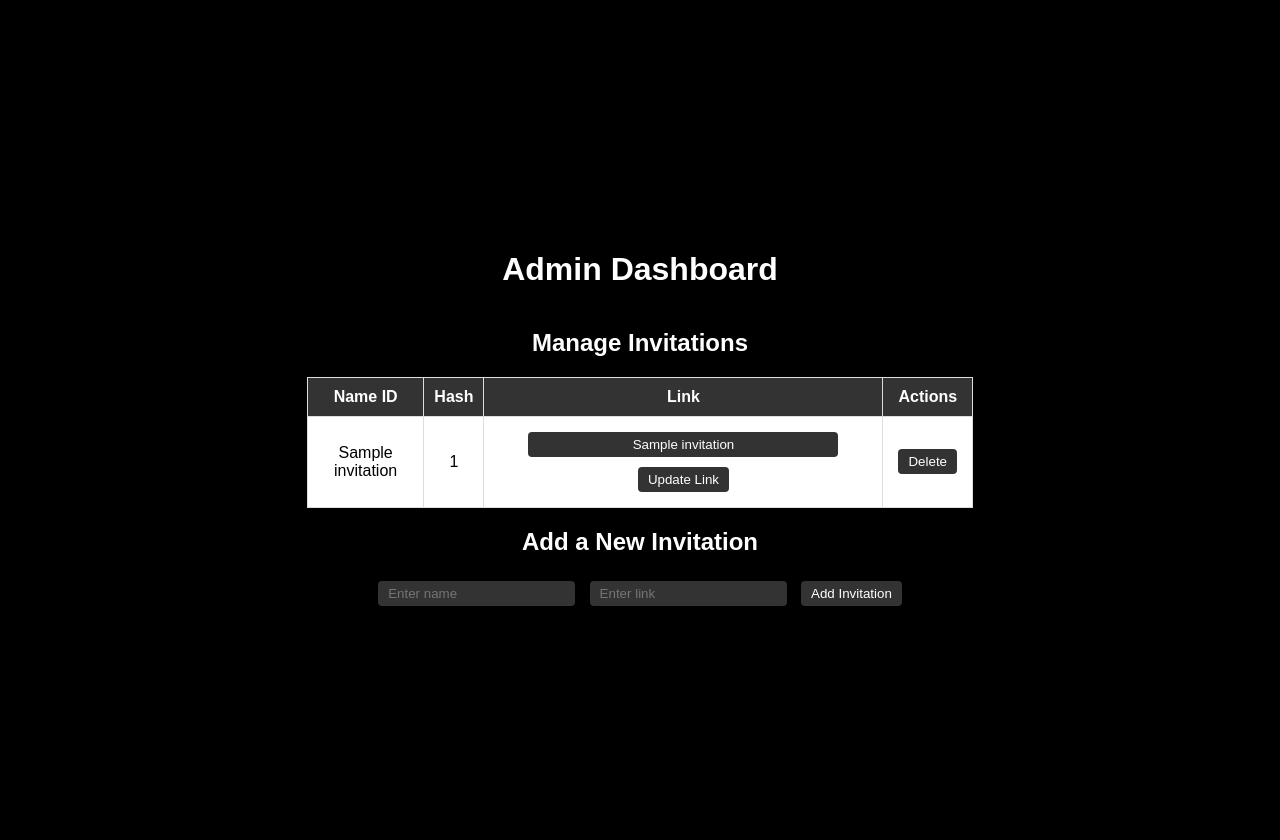
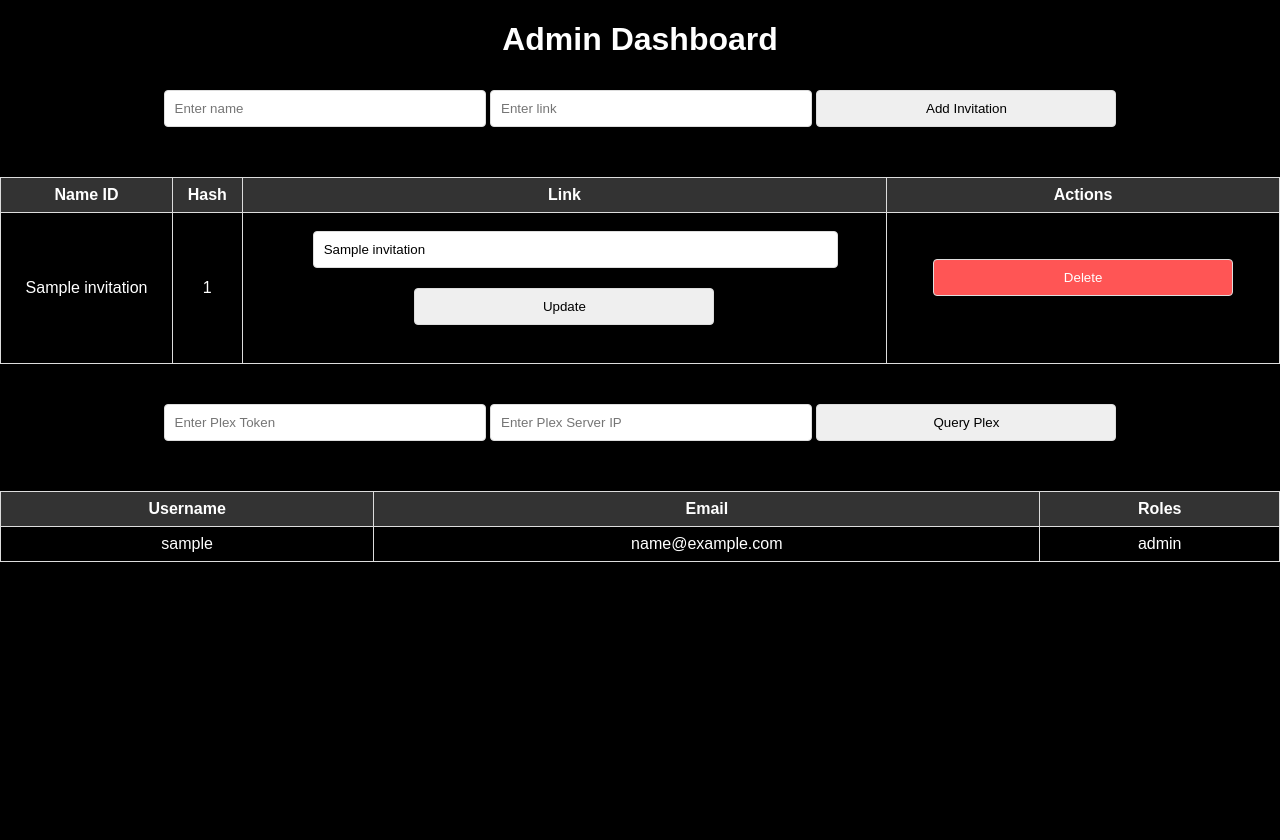
Before and after one commit to ibphantom/UniqueInvite, a Flask app: template app/templates/admin_dashboard.html in a window 1280 px wide. After the commit the page ends 562 px from the top, so only its background shows below. Run offline with Flask 3, Linux system fonts and the light colour scheme; the template is opened without the code that fills it: most values are stand-ins (such as "Sample title", 1, 10 or a date in 2020).

Commit message:
Update admin_dashboard.html

```diff
--- a/app/templates/admin_dashboard.html
+++ b/app/templates/admin_dashboard.html
@@ -1,140 +1,127 @@
 <!DOCTYPE html>
-<html lang="en">
+<html>
 <head>
-    <meta charset="UTF-8">
-    <meta name="viewport" content="width=device-width, initial-scale=1.0">
     <title>Admin Dashboard</title>
     <style>
         body {
             font-family: Arial, sans-serif;
             text-align: center;
-            background-color: black; /* Black background */
-            color: white; /* White text for contrast */
+            background-color: black;
+            color: white;
             margin: 0;
-            padding: 20px;
-            display: flex;
-            justify-content: center;
-            align-items: center;
-            flex-direction: column;
-            height: 100vh;
+        }
+        form {
+            display: inline-block;
+            margin-bottom: 20px;
+        }
+        input[type="text"], input[type="submit"] {
+            width: 300px;
+            padding: 10px;
+            margin: 10px 0;
+            border-radius: 4px;
+            border: 1px solid #ddd;
         }
         table {
-            width: 90%; /* Adjust width for larger content */
-            margin: 0 auto;
+            width: 100%;
             border-collapse: collapse;
-            background-color: white; /* White background for the table */
-            color: black; /* Black text inside the table */
+            margin: 20px 0;
         }
-        th, td {
-            padding: 10px;
+        table, th, td {
             border: 1px solid #ddd;
-            text-align: center;
+            padding: 8px;
         }
         th {
             background-color: #333;
             color: white;
         }
-        form {
-            display: inline;
-        }
-        input[type="submit"], input[type="text"] {
-            padding: 5px 10px;
-            margin: 5px;
-            border: none;
-            background-color: #333;
-            color: white;
-            border-radius: 4px;
-        }
-        input[type="submit"]:hover {
-            background-color: #555;
-        }
-        input[type="text"].link-input {
-            width: auto; /* Auto width to adapt to content */
-            min-width: 300px; /* Set a minimum width */
-            padding: 5px;
-            text-align: center; /* Centered text in link input */
-        }
-        h1, h2 {
-            color: white;
+        .query-section {
+            margin-top: 30px;
         }
         .delete-button {
-            background-color: #d9534f; /* Garnet/Red color */
+            background-color: #ff5555;
             color: white;
             border: none;
-            padding: 5px 10px;
+            padding: 10px 20px;
             border-radius: 4px;
             cursor: pointer;
         }
         .delete-button:hover {
-            background-color: #c9302c; /* Darker red on hover */
+            background-color: #ff3333;
         }
     </style>
-
-    <script>
-        // Adjust the link input width based on the longest link
-        window.addEventListener("load", function () {
-            const inputs = document.querySelectorAll("input.link-input");
-            let maxWidth = 0;
-
-            inputs.forEach(input => {
-                const length = input.value.length;
-                maxWidth = Math.max(maxWidth, length * 8); // Approx. character width
-            });
-
-            inputs.forEach(input => {
-                input.style.width = maxWidth + "px"; // Set all inputs to the max width
-            });
-        });
-
-        // Logout the admin when the window is closed or refreshed
-        window.addEventListener("beforeunload", function () {
-            // Send a request to log out when the window is closed
-            navigator.sendBeacon("/logout");
-        });
-    </script>
 </head>
 <body>
 
 <h1>Admin Dashboard</h1>
 
-    <div class="container">
-        <h2>Manage Invitations</h2>
+<form method="POST" action="/add_invitation">
+    <input type="text" name="name" placeholder="Enter name" required>
+    <input type="text" name="link" placeholder="Enter link" required>
+    <input type="submit" value="Add Invitation">
+</form>
 
 <table>
+    <thead>
         <tr>
-                <th>Name ID</th> <!-- Name ID column for ID from invitations table -->
-                <th>Hash</th> <!-- Hash column for name_hash -->
-                <th>Link</th> <!-- Link column -->
+            <th>Name ID</th>
+            <th>Hash</th>
+            <th>Link</th>
             <th>Actions</th>
         </tr>
+    </thead>
+    <tbody>
         {% for invitation in invitations %}
         <tr>
-                <td>{{ invitation[2] }}</td> <!-- Name ID (id) column -->
-                <td>{{ invitation[0] }}</td> <!-- Hash (name_hash) column -->
+            <td>{{ invitation[2] }}</td> <!-- ID -->
+            <td>{{ invitation[0] }}</td> <!-- Hash -->
             <td>
                 <form method="POST" action="/edit_invitation">
-                        <input type="hidden" name="name_hash" value="{{ invitation[0] }}"> <!-- Pass the hash for editing -->
-                        <input type="text" name="link" value="{{ invitation[1] }}" class="link-input" required> <!-- Editable link with centered text -->
-                        <input type="submit" value="Update Link">
+                    <input type="hidden" name="name_hash" value="{{ invitation[0] }}">
+                    <input type="text" name="link" value="{{ invitation[1] }}" style="width: 100%;">
+                    <input type="submit" value="Update">
                 </form>
             </td>
             <td>
                 <form method="POST" action="/delete_invitation">
-                        <input type="hidden" name="name_hash" value="{{ invitation[0] }}"> <!-- Pass the hash for deletion -->
-                        <input type="submit" value="Delete" class="delete-button"> <!-- Delete button in garnet/red color -->
+                    <input type="hidden" name="name_hash" value="{{ invitation[0] }}">
+                    <input type="submit" value="Delete" class="delete-button">
                 </form>
             </td>
         </tr>
         {% endfor %}
+    </tbody>
 </table>
 
-        <h2>Add a New Invitation</h2>
-        <form method="POST" action="/add_invitation">
-            <input type="text" name="name" placeholder="Enter name" required> <!-- Centered text in input -->
-            <input type="text" name="link" placeholder="Enter link" required> <!-- Centered text in input -->
-            <input type="submit" value="Add Invitation">
+<!-- Plex API Section -->
+<div class="query-section">
+    <form method="POST" action="/query_plex">
+        <input type="text" name="plex_token" placeholder="Enter Plex Token" required>
+        <input type="text" name="plex_server_ip" placeholder="Enter Plex Server IP" required>
+        <input type="submit" value="Query Plex">
     </form>
 </div>
 
+<!-- Display Plex User Information -->
+{% if plex_users %}
+    <table>
+        <thead>
+            <tr>
+                <th>Username</th>
+                <th>Email</th>
+                <th>Roles</th>
+            </tr>
+        </thead>
+        <tbody>
+            {% for user in plex_users %}
+            <tr>
+                <td>{{ user['username'] }}</td>
+                <td>{{ user['email'] }}</td>
+                <td>{{ user['roles'] }}</td>
+            </tr>
+            {% endfor %}
+        </tbody>
+    </table>
+{% endif %}
+
 </body>
 </html>
```
Lines whose indentation alone changed are shown as unchanged.
